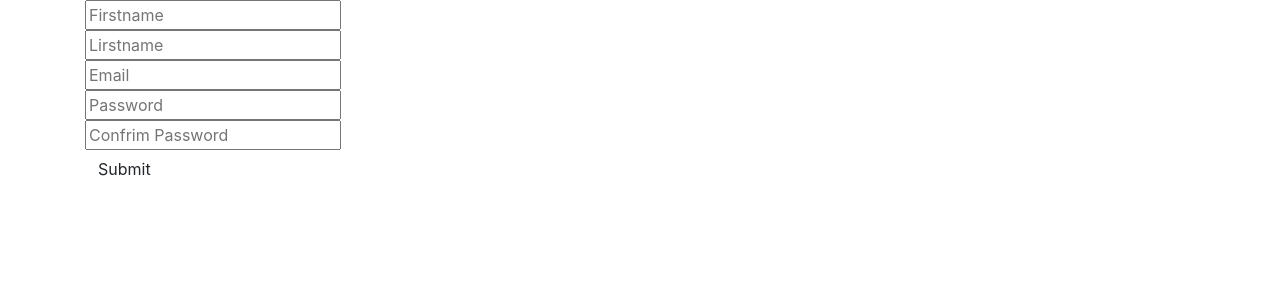
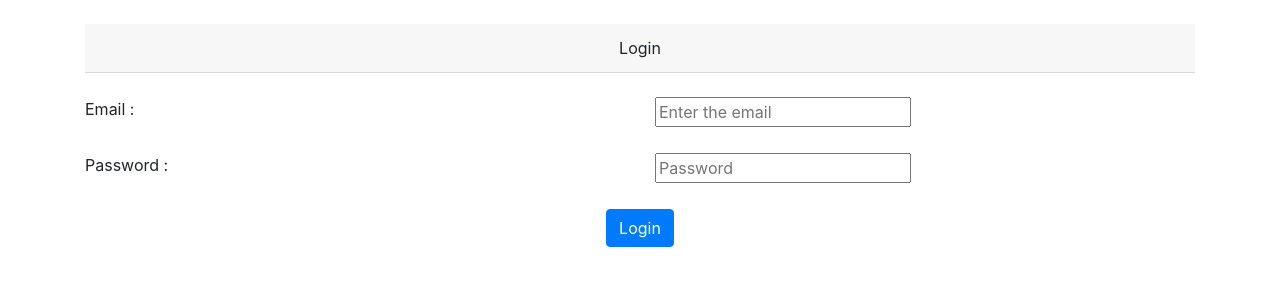
Before and after one commit to GokulnathP/event-management, a React (Create React App) app in the folder views/: page / in a window 1280 px wide. Shown: the top 300 px of the page. Built offline with nearby package versions, Linux system fonts and the light colour scheme.

Commit message:
[Barathraj] ProfileItem Signup Login Forms Created

```diff
--- a/views/src/App.js
+++ b/views/src/App.js
@@ -1,27 +1,15 @@
 import React from "react";
 // import logo from "./logo.svg";
 import "./App.css";
+import Login from "./components/forms/Login";
+import Signup from "./components/forms/Signup";
+import ProfileItem from "./components/forms/ProfileItem";
 
 function App() {
   return (
-    <div className="container">
-      <input type="text" placeholder="Firstname" required /> <br />
-      <input type="text" placeholder="Lirstname" required /> <br />
-      <input type="email" placeholder="Email" name="" id="" required />
-      <br />
-      <input type="password" placeholder="Password" name="" id="" required />
-      <br />
-      <input
-        type="password"
-        min="6"
-        placeholder="Confrim Password"
-        name=""
-        id=""
-        required
-      />
-      <br />
-      <input type="button" value="Submit" className="btn btn-default" />
-    </div>
+    // <Signup />
+    //<ProfileItem />
+    <Login />
   );
 }
 
--- /dev/null
+++ b/views/src/components/forms/Login.js
@@ -0,0 +1,48 @@
+import React from "react";
+
+const Login = () => {
+  return (
+    <div className="container">
+      <form>
+        <br />
+        <div className="card-header">
+          <center>Login</center>
+        </div>
+        <br />
+        <div className="row">
+          <div className="col-sm">
+            <label htmlFor="">Email : </label>{" "}
+          </div>
+          <div className="col-sm">
+            <input type="email" placeholder="Enter the email" required />
+          </div>
+        </div>
+        <br />
+        <div className="row">
+          <div className="col-sm">
+            <label htmlFor="">Password : </label>{" "}
+          </div>
+          <div className="col-sm">
+            <input
+              type="password"
+              placeholder="Password"
+              minLength={6}
+              required
+            />
+          </div>
+        </div>
+        <br />
+
+        <center>
+          <div className="row">
+            <div className="col-sm">
+              <input className="btn btn-primary" type="submit" value="Login" />
+            </div>
+          </div>
+        </center>
+      </form>
+    </div>
+  );
+};
+
+export default Login;
--- /dev/null
+++ b/views/src/components/forms/ProfileItem.js
@@ -0,0 +1,89 @@
+import React from "react";
+
+const ProfileItem = () => {
+  return (
+    <div className="container">
+      <form>
+        <br />
+        <div className="card-header">
+          <center>Profile Details</center>
+        </div>
+        <br />
+        <div className="row">
+          <div className="col-sm">
+            <label htmlFor="">Firstname : </label>{" "}
+          </div>
+          <div className="col-sm">
+            <input type="text" placeholder="Firstname" required />
+          </div>
+          <div className="col-sm">
+            <label htmlFor="">Lastname : </label>{" "}
+          </div>
+          <div className="col-sm">
+            <input type="text" placeholder="Lastname" required />
+          </div>
+        </div>
+        <br />
+
+        <div className="row">
+          <div className="col-sm">
+            <label htmlFor="">Date of Birth : </label>{" "}
+          </div>
+          <div className="col-sm">
+            <input type="date" placeholder="Date" required />
+          </div>
+          <div className="col-sm">
+            <label htmlFor="">Gender : </label>{" "}
+          </div>
+          <div className="col-sm">
+            <input type="text" placeholder="Gender" required />
+          </div>
+        </div>
+        <br />
+
+        <div className="row">
+          <div className="col-sm">
+            <label htmlFor="">Company Name : </label>{" "}
+            <input type="email" placeholder="Name of Company" required />
+          </div>
+          <div className="col-sm">
+            <label htmlFor="">Area of Interest : </label>{" "}
+            <input type="text" placeholder="ML,Web,etc..," required />
+          </div>
+          <div className="col-sm">
+            <label htmlFor="">Desigination : </label>{" "}
+            <input type="text" placeholder="Designiation" required />
+          </div>
+        </div>
+        <br />
+
+        <div className="row">
+          <div className="col-sm">
+            <label htmlFor="">District : </label>{" "}
+            <input type="text" placeholder="District" required />
+          </div>
+          <div className="col-sm">
+            <label htmlFor="">State : </label>{" "}
+            <input type="text" placeholder="State" required />
+          </div>
+
+          <div className="col-sm">
+            <label htmlFor="">Pincode : </label>{" "}
+            <input maxLength="6" placeholder="Pincode" required />
+          </div>
+        </div>
+        <br />
+
+        <div className="row">
+          <div className="col-sm">
+            <input className="btn btn-primary" type="submit" value="Submit" />
+            <span> </span>
+            <input className="btn btn-primary" type="reset" value="Reset" />
+          </div>
+        </div>
+      </form>
+    </div>
+  );
+};
+
+export default ProfileItem;
--- /dev/null
+++ b/views/src/components/forms/Signup.js
@@ -0,0 +1,72 @@
+import React from "react";
+
+const Signup = () => {
+  return (
+    <div className="container">
+      <form>
+        <br />
+        <div className="card-header">
+          <center>SignUp</center>
+        </div>
+        <br />
+        <div className="row">
+          <div className="col-sm">
+            <label htmlFor="">Username : </label>{" "}
+          </div>
+          <div className="col-sm">
+            <input type="email" placeholder="Username" required />
+          </div>
+        </div>
+        <br />
+        <div className="row">
+          <div className="col-sm">
+            <label htmlFor="">Email : </label>{" "}
+          </div>
+          <div className="col-sm">
+            <input type="email" placeholder="Enter the email" required />
+          </div>
+        </div>
+        <br />
+        <div className="row">
+          <div className="col-sm">
+            <label htmlFor="">Password : </label>{" "}
+          </div>
+          <div className="col-sm">
+            <input
+              type="password"
+              placeholder="Password"
+              minLength={6}
+              required
+            />
+          </div>
+        </div>
+        <br />
+        <div className="row">
+          <div className="col-sm">
+            <label htmlFor="">Confrim Password : </label>{" "}
+          </div>
+          <div className="col-sm">
+            <input
+              type="password"
+              placeholder="Confrim Password"
+              minLength={6}
+              required
+            />
+          </div>
+        </div>
+        <br />
+        <center>
+          <div className="row">
+            <div className="col-sm">
+              <input className="btn btn-primary" type="submit" value="Signup" />
+              <span> </span>
+              <input className="btn btn-primary" type="reset" value="Reset" />
+            </div>
+          </div>
+        </center>
+      </form>
+    </div>
+  );
+};
+
+export default Signup;
```
